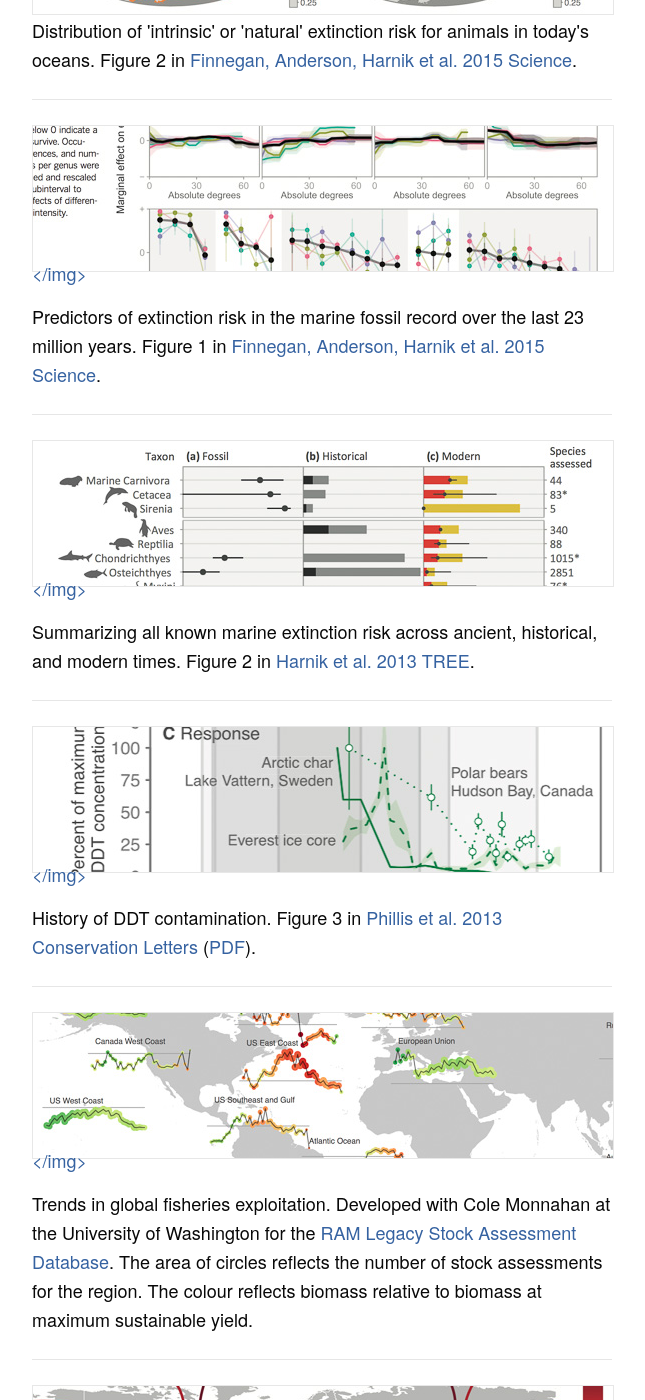
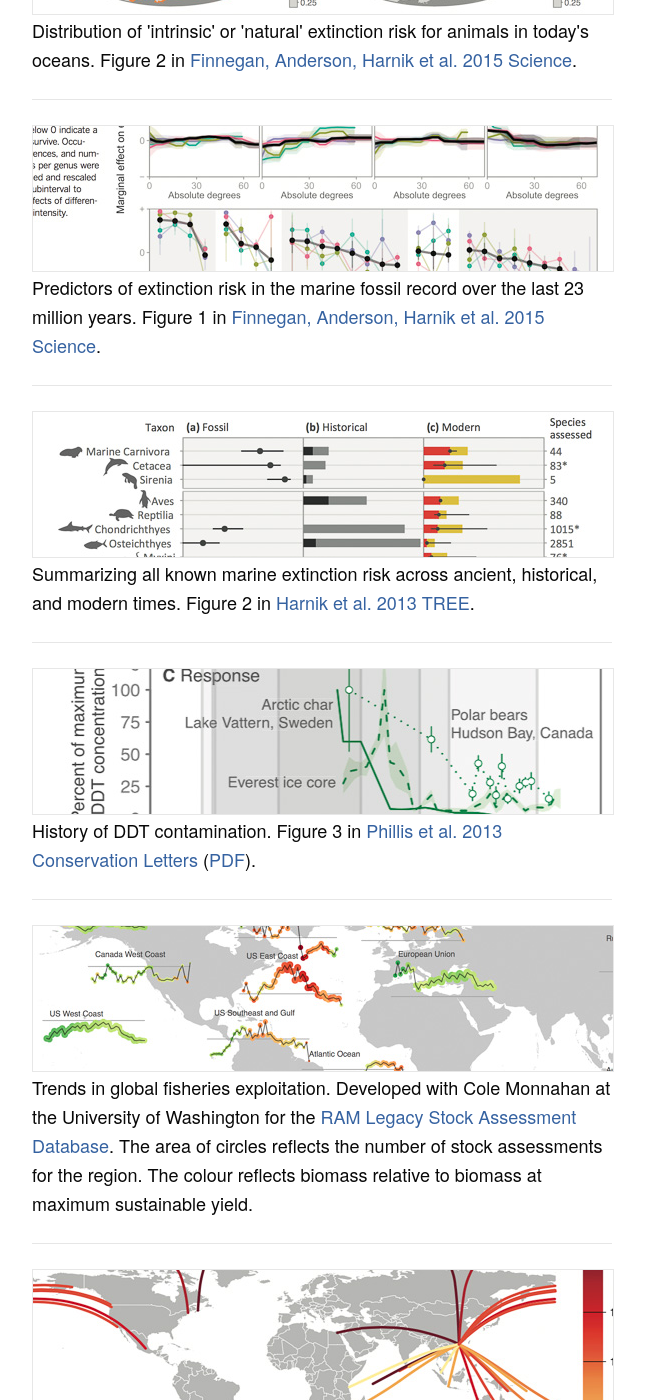
Before and after one commit to seananderson/seananderson.ca, a Jekyll site: the page built from portfolio.md, in a window 1280 px wide and 1400 px high, scrolled down 400 px. Shown: the whole window, without its empty margins (318-963 px from the left). Built offline with Jekyll 4.4.1, drawn with Linux system fonts in a browser that asks for light colours; comment, search, counter and statistics services are not loaded; some of the changed text lies outside the part shown.

Commit message:
Fix <img> tags

```diff
--- a/portfolio.md
+++ b/portfolio.md
@@ -13,31 +13,31 @@ A selection of figures created with R. Click on a thumbnail to see the full vers
 
 <!------->
 
-<a href="figures/science-2015-fig1.jpg" data-lightbox="science-2015-fig1"><img  class="portfolio-fig" src="figures/science-2015-fig1-thumb.jpg" alt="Science 2015"></img></a>
+<a href="figures/science-2015-fig1.jpg" data-lightbox="science-2015-fig1"><img  class="portfolio-fig" src="figures/science-2015-fig1-thumb.jpg" alt="Science 2015"></a>
 
 <p class="caption">Predictors of extinction risk in the marine fossil record over the last 23 million years. Figure 1 in <a href="http://doi.org/10.1126/science.aaa6635">Finnegan, Anderson, Harnik et al. 2015 Science</a>.</p>
 
 <!------->
 
-<a href="figures/harnik-etal-2012.jpg" data-lightbox="harnik-etal-2012"><img  class="portfolio-fig" src="figures/harnik-etal-2012-thumb.jpg" alt="Harnik et al. 2012"></img></a>
+<a href="figures/harnik-etal-2012.jpg" data-lightbox="harnik-etal-2012"><img  class="portfolio-fig" src="figures/harnik-etal-2012-thumb.jpg" alt="Harnik et al. 2012"></a>
 
 <p class="caption">Summarizing all known marine extinction risk across ancient, historical, and modern times. Figure 2 in <a href="http://doi.org/10.1016/j.tree.2012.07.010">Harnik et al. 2013 TREE</a>.</p>
 
 <!------->
 
-<a href="figures/phillis-etal-ddt.jpg" data-lightbox="phillis-etal-ddt"><img  class="portfolio-fig" src="figures/phillis-etal-ddt-thumb.jpg" alt="Phillis et al. DDT"></img></a>
+<a href="figures/phillis-etal-ddt.jpg" data-lightbox="phillis-etal-ddt"><img  class="portfolio-fig" src="figures/phillis-etal-ddt-thumb.jpg" alt="Phillis et al. DDT"></a>
 
 <p class="caption">History of DDT contamination. Figure 3 in <a href="http://doi.org/10.1111/j.1755-263X.2012.00294.x">Phillis et al. 2013 Conservation Letters</a> (<a href="https://dl.dropboxusercontent.com/u/254940/papers/Phillis_etal_2012_Multiple_pathways_to_conservation_success.pdf">PDF</a>).</p>
 
 <!------->
 
-<a href="figures/ffmsy-map.jpg" data-lightbox="ffmsy-map"><img  class="portfolio-fig" src="figures/ffmsy-map-thumb.jpg" alt="F/FMSY RAM database map"></img></a>
+<a href="figures/ffmsy-map.jpg" data-lightbox="ffmsy-map"><img  class="portfolio-fig" src="figures/ffmsy-map-thumb.jpg" alt="F/FMSY RAM database map"></a>
 
 <p class="caption">Trends in global fisheries exploitation. Developed with Cole Monnahan at the University of Washington for the <a href="http://ramlegacy.org">RAM Legacy Stock Assessment Database</a>. The area of circles reflects the number of stock assessments for the region. The colour reflects biomass relative to biomass at maximum sustainable yield.</p>
 
 <!------->
 
-<a href="figures/anderson-etal-seacuc.jpg" data-lightbox="anderson-etal-seacuc"><img  class="portfolio-fig" src="figures/anderson-etal-seacuc-thumb.jpg" alt="Anderson et al. sea cucumbers"></img></a>
+<a href="figures/anderson-etal-seacuc.jpg" data-lightbox="anderson-etal-seacuc"><img  class="portfolio-fig" src="figures/anderson-etal-seacuc-thumb.jpg" alt="Anderson et al. sea cucumbers"></a>
 
 <p class="caption">Serial exploitation of global sea cucumber fisheries. Figure 1 in <a href="http://doi.org/10.1111/j.1467-2979.2010.00397.x">Anderson oet al. 2011 Fish and Fisheries</a> (<a href="https://dl.dropboxusercontent.com/u/254940/papers/Anderson_etal_2011_seacucumbers_with_supplement.pdf">PDF</a>).</p>
 
@@ -55,14 +55,14 @@ A selection of figures created with R. Click on a thumbnail to see the full vers
 
 # Non-academic figures
 
-<a href="figures/moviestar.png" data-lightbox="moviestar"><img  class="portfolio-fig" src="figures/moviestar-thumb.jpg" alt="moviestar"></img></a>
+<a href="figures/moviestar.png" data-lightbox="moviestar"><img  class="portfolio-fig" src="figures/moviestar-thumb.jpg" alt="moviestar"></a>
 
 <p class="caption">Movie collection. Each line represents a movie. The length of a line indicates the year it was released. Higher-rated and more popular movies on the <a href="www.imdb.com">IMDb</a> are brighter and layered on top. The lines are arranged within movie genres and the genre categories are sized so the density of lines within each genre is equal. Within each genre the location of each line is random, so each run of the code produces a slightly different appearance.</p>
 
-<a href="figures/photos-exif.png" data-lightbox="photos-exif"><img  class="portfolio-fig" src="figures/photos-exif-thumb.png" alt="photos-exif"></img></a>
+<a href="figures/photos-exif.png" data-lightbox="photos-exif"><img  class="portfolio-fig" src="figures/photos-exif-thumb.png" alt="photos-exif"></a>
 
 <p class="caption">Photography history. Colour indicates the average time of day the photos were taken at. The height of each line represents the number of photos taken per day. I extracted the event names and photo data from the file structure and EXIF photo data.</p>
 
-<a href="figures/instagram.jpg" data-lightbox="instagram"><img  class="portfolio-fig" src="figures/instagram-thumb.jpg" alt="instagram"></img></a>
+<a href="figures/instagram.jpg" data-lightbox="instagram"><img  class="portfolio-fig" src="figures/instagram-thumb.jpg" alt="instagram"></a>
 
 <p class="caption">An Instagram account. I wrote a series of R functions to read in images, select perceptually dominant colour hues, frame the photos in that hue, and order the photos.</p>
```
